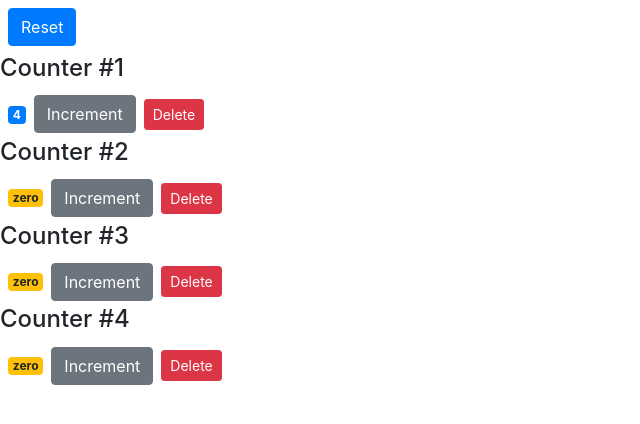
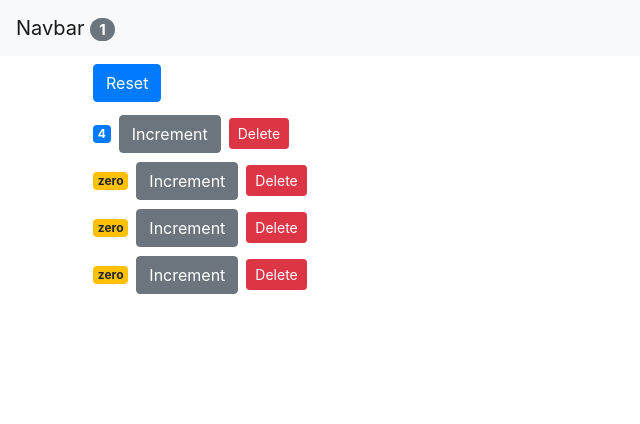
Before and after one commit to LuckyMadu/react-practices, a React (Create React App) app: page / in a window 1280 px wide. Shown: the top 424 px of the page, without its empty margins (0-640 px from the left). Built offline with nearby package versions, Linux system fonts and the light colour scheme.

Commit message:
need to lifting up, because no redux here

```diff
--- a/src/App.js
+++ b/src/App.js
@@ -1,38 +1,73 @@
-import React, { useState } from "react";
-
-function App() {
-  const [count, setCount] = useState(0);
-  const [product] = useState();
-
-  function formatCount() {
-    return count === 0 ? "zero" : count;
-  }
-
-  const handleIncrement = product => {
-    console.log(product);
-    setCount(count + 1);
+import React, { Component } from "react";
+import Counters from "./components/counters";
+import Navbar from "./components/navbar";
+class App extends Component {
+  state = {
+    counters: [
+      {
+        id: 1,
+        value: 4
+      },
+      {
+        id: 2,
+        value: 0
+      },
+      {
+        id: 3,
+        value: 0
+      },
+      {
+        id: 4,
+        value: 0
+      }
+    ]
   };
 
-  /* const doHandleIncrement = () => {
-    handleIncrement({ id: 1 });
-  }; */
+  handleIncrement = counter => {
+    //console.log(counter);
+    const counters = [...this.state.counters];
+    const index = counters.indexOf(counter);
+    counters[index] = { ...counter };
+    counters[index].value++;
+    //console.log(this.state.counters[index]);
+    this.setState({
+      counters
+    });
+  };
 
-  return (
-    <div>
-      <span className={getBadgeClasses()}>{formatCount()}</span>
-      <button
-        onClick={() => handleIncrement(product)}
-        className="btn btn-secondary btn-md"
-      >
-        Increment
-      </button>
-    </div>
-  );
+  handleReset = () => {
+    const counters = this.state.counters.map(c => {
+      c.value = 0;
+      return c;
+    });
+    this.setState({
+      counters
+    });
+  };
 
-  function getBadgeClasses() {
-    let classes = "badge m-2 badge-";
-    classes += count === 0 ? "warning" : "primary";
-    return classes;
+  handleDelete = counterId => {
+    //console.log("Event Handler Called!", counterId);
+    const counters = this.state.counters.filter(c => c.id !== counterId);
+    this.setState({
+      counters
+    });
+  };
+  render() {
+    return (
+      <div>
+        <Navbar
+          totalCounters={this.state.counters.filter(c => c.value > 0).length}
+        />
+        <main className="container">
+          <Counters
+            counters={this.state.counters}
+            onReset={this.handleReset}
+            onIncrement={this.handleIncrement}
+            onDelete={this.handleDelete}
+          />
+        </main>
+      </div>
+    );
   }
 }
 
--- a/src/components/counters.js
+++ b/src/components/counters.js
@@ -1,72 +1,19 @@
 import React, { Component } from "react";
 import Counter from "./counter";
 export class Counters extends Component {
-  state = {
-    counters: [
-      {
-        id: 1,
-        value: 4
-      },
-      {
-        id: 2,
-        value: 0
-      },
-      {
-        id: 3,
-        value: 0
-      },
-      {
-        id: 4,
-        value: 0
-      }
-    ]
-  };
-
-  handleIncrement = counter => {
-    //console.log(counter);
-    const counters = [...this.state.counters];
-    const index = counters.indexOf(counter);
-    counters[index] = { ...counter };
-    counters[index].value++;
-    //console.log(this.state.counters[index]);
-    this.setState({
-      counters
-    });
-  };
-
-  handleReset = () => {
-    const counters = this.state.counters.map(c => {
-      c.value = 0;
-      return c;
-    });
-    this.setState({
-      counters
-    });
-  };
-
-  handleDelete = counterId => {
-    //console.log("Event Handler Called!", counterId);
-    const counters = this.state.counters.filter(c => c.id !== counterId);
-    this.setState({
-      counters
-    });
-  };
-
   render() {
     return (
       <div>
-        <button onClick={this.handleReset} className="btn btn-primary m-2">
+        <button onClick={this.props.onReset} className="btn btn-primary m-2">
           Reset
         </button>
-        {this.state.counters.map(counter => (
+        {this.props.counters.map(counter => (
           <Counter
-            onDelete={this.handleDelete}
-            onIncrement={this.handleIncrement}
+            onDelete={this.props.onDelete}
+            onIncrement={this.props.onIncrement}
             key={counter.id}
             counter={counter}
-          >
-            <h4>Counter #{counter.id}</h4>
-          </Counter>
+          />
         ))}
       </div>
     );
--- /dev/null
+++ b/src/components/navbar.js
@@ -0,0 +1,20 @@
+import React, { Component } from "react";
+
+export class Navbar extends Component {
+  render() {
+    return (
+      <div>
+        <nav className="navbar navbar-light bg-light">
+          <a className="navbar-brand" href="#">
+            Navbar{" "}
+            <span className="badge badge-pill badge-secondary">
+              {this.props.totalCounters}
+            </span>
+          </a>
+        </nav>
+      </div>
+    );
+  }
+}
+
+export default Navbar;
--- a/src/index.js
+++ b/src/index.js
@@ -1,7 +1,7 @@
 import React from "react";
 import ReactDOM from "react-dom";
 import App from "./App";
-import Counters from './components/counters'
+
 import "../node_modules/bootstrap/dist/css/bootstrap.min.css";
 
-ReactDOM.render(<Counters />, document.getElementById("root"));
+ReactDOM.render(<App />, document.getElementById("root"));
```
